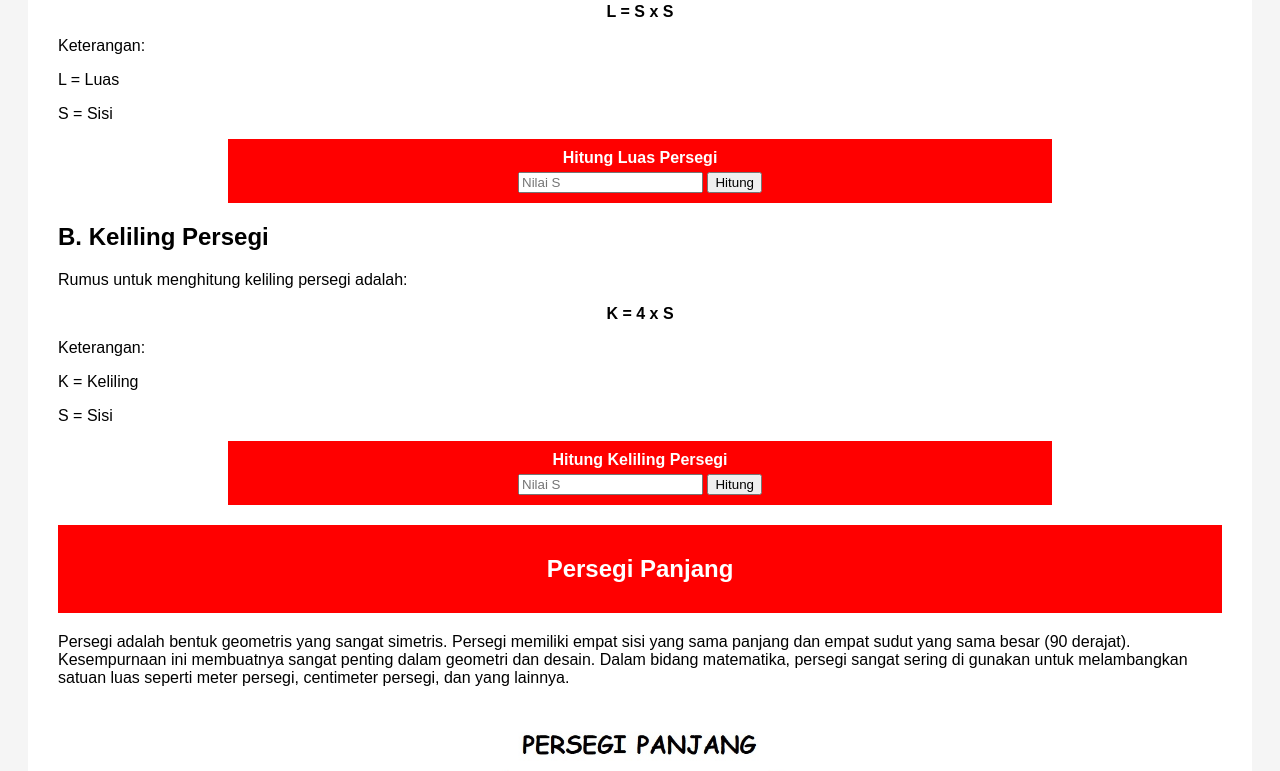
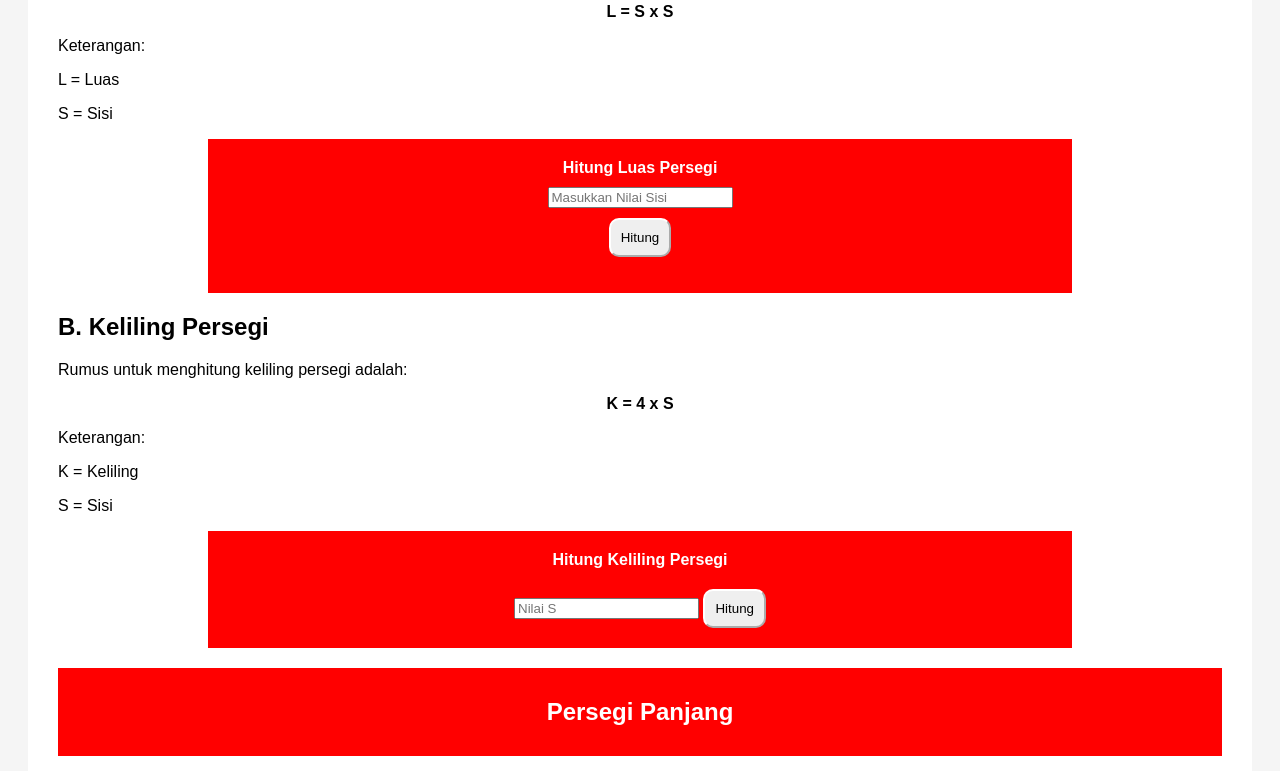
Before and after one commit to revou-fundamental-course/17-mar-25-MaxuLinn11, a plain HTML site: page Index.html in a window 1280 px wide. Shown: the part 974-1745 px from the top of the page. Drawn offline with Linux system fonts and the light colour scheme.

Commit message:
Adding Javascript

```diff
--- a/CSS/Style.css
+++ b/CSS/Style.css
@@ -115,11 +115,23 @@
     border: 1px;
     color: white;
     padding: 10px;
-    margin-left: 170px;
-    margin-right: 170px;
+    margin-left: 150px;
+    margin-right: 150px;
 }
 
 #title-counting {
-    margin: 0px;
-    margin-bottom: 5px;
+    margin: 10px;
+    margin-bottom: 10px;
 }
+
+button {
+    margin-top: 10px;
+    margin-bottom: 10px;
+    padding: 10px;
+    border-radius: 10px;
+    border-color: white;
+}
+
+.result {
+    margin-bottom: 0%;
+}
--- a/Index.html
+++ b/Index.html
@@ -5,7 +5,7 @@
     <meta name="viewport" content="width=device-width, initial-scale=1.0">
     <title>Mini Project With RevoU-Wira Data</title>
     <link rel="stylesheet" href="CSS\style.css">
-
+    <script src="JS\script.js"></script>
 
 </head>
 <body class="body">
@@ -41,10 +41,10 @@
                             <P>S = Sisi</P>
                             <div class="section-hitungan">
                                 <p id="title-counting"><b>Hitung Luas Persegi</b></p>
-                                <input type="number" placeholder="Nilai S" oninput="toggleButton()">
-                                <button id="calculateButton" onclick="calculateArea()">Hitung</button>
-                                <div class="result" id="result">
-                            </div>
+                                <input id="nilai-sisi-luas-persegi" name="nilai-sisi-luas-persegi" type="number" placeholder="Masukkan Nilai Sisi" required >
+                                <br>
+                                <button onclick="hitungNilaiLuasPersegi()">Hitung</button>
+                                <p id="result"></p>
                         </div>
                     </div>
                         <div class="keliling">
--- a/JS/Script.js
+++ b/JS/Script.js
@@ -1 +1,7 @@
 /*Ini Javascript External*/
+function hitungNilaiLuasPersegi() {
+    let menghitungLuasPersegi = document.getElementById("nilai-sisi-luas-persegi").value;
+    let hasilLuasPersegi = parseInt(menghitungLuasPersegi) + parseInt(menghitungLuasPersegi)
+    console.log(hasilLuasPersegi);
+    document.getElementById("result").innerHTML = "Luas persegi tersebut adalah" + " " + hasilLuasPersegi + " " + "m2";
+}
```
Also changed, not shown: Benkyo-File/new.html (+2 -2 lines).
